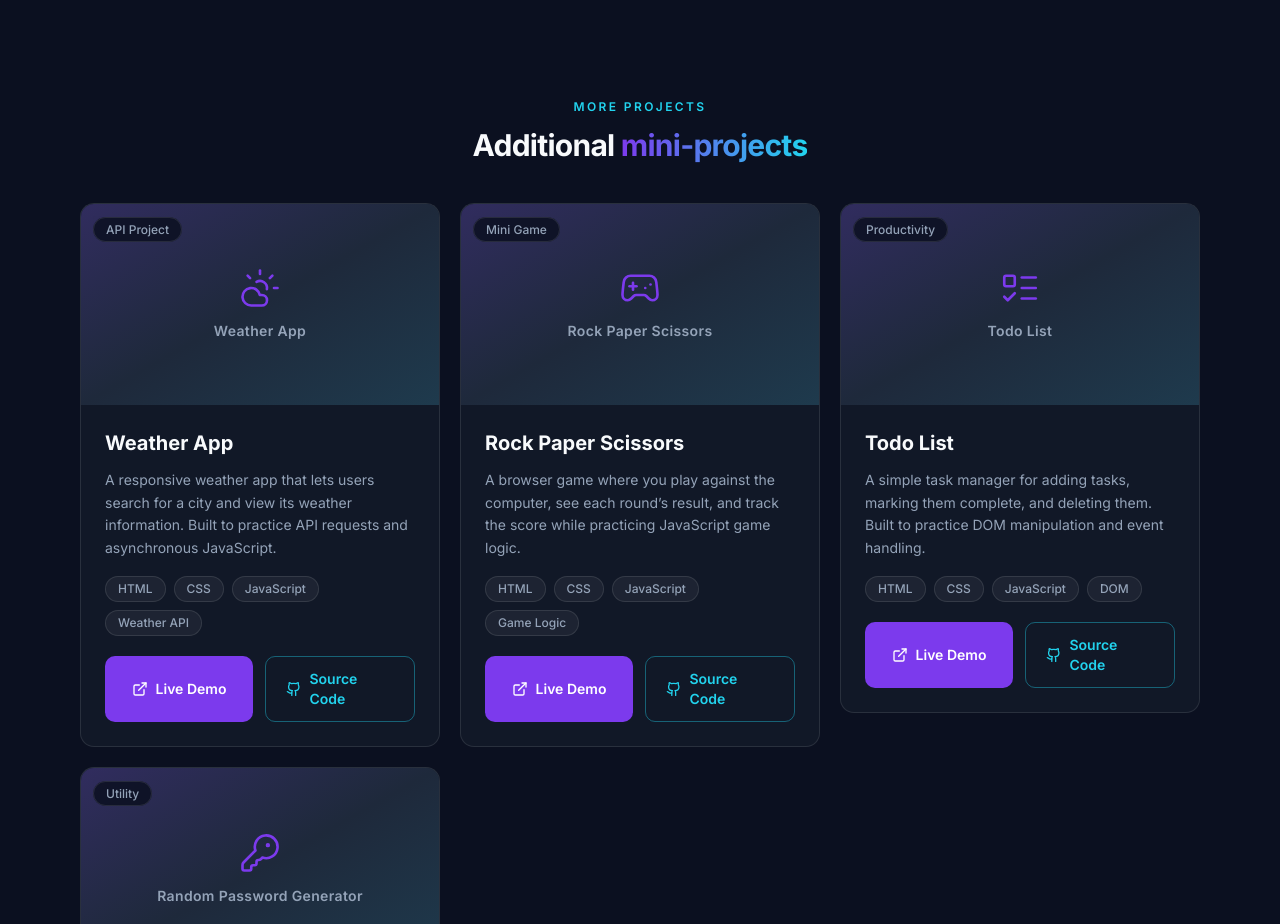
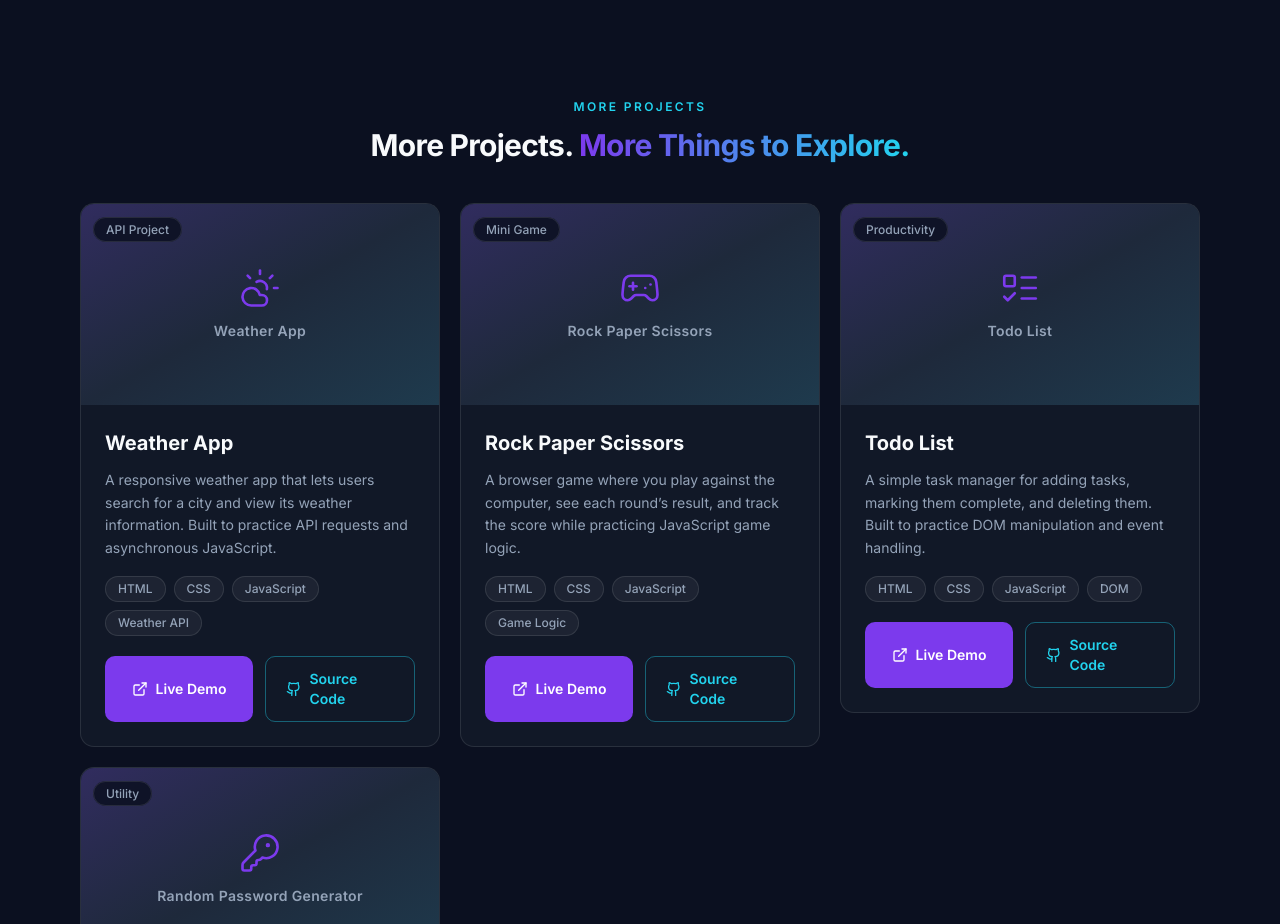
Before and after one commit to nasirabubakar-dev/NasirWorld, a React (Vite) app: page / in a window 1280 px wide. Shown: the part 3860-4784 px from the top of the page. Built offline with nearby package versions, Linux system fonts and the light colour scheme.

Commit message:
Refresh NasirWorld mini-projects heading

```diff
--- a/src/components/AdditionalProjects.jsx
+++ b/src/components/AdditionalProjects.jsx
@@ -33,7 +33,7 @@ export default function AdditionalProjects() {
         <Reveal className="text-center">
           <span className="eyebrow">More Projects</span>
           <h2 className="heading-md text-ink-primary">
-            Additional <span className="text-gradient">mini-projects</span>
+            More Projects. <span className="text-gradient">More Things to Explore.</span>
           </h2>
         </Reveal>
 
```
